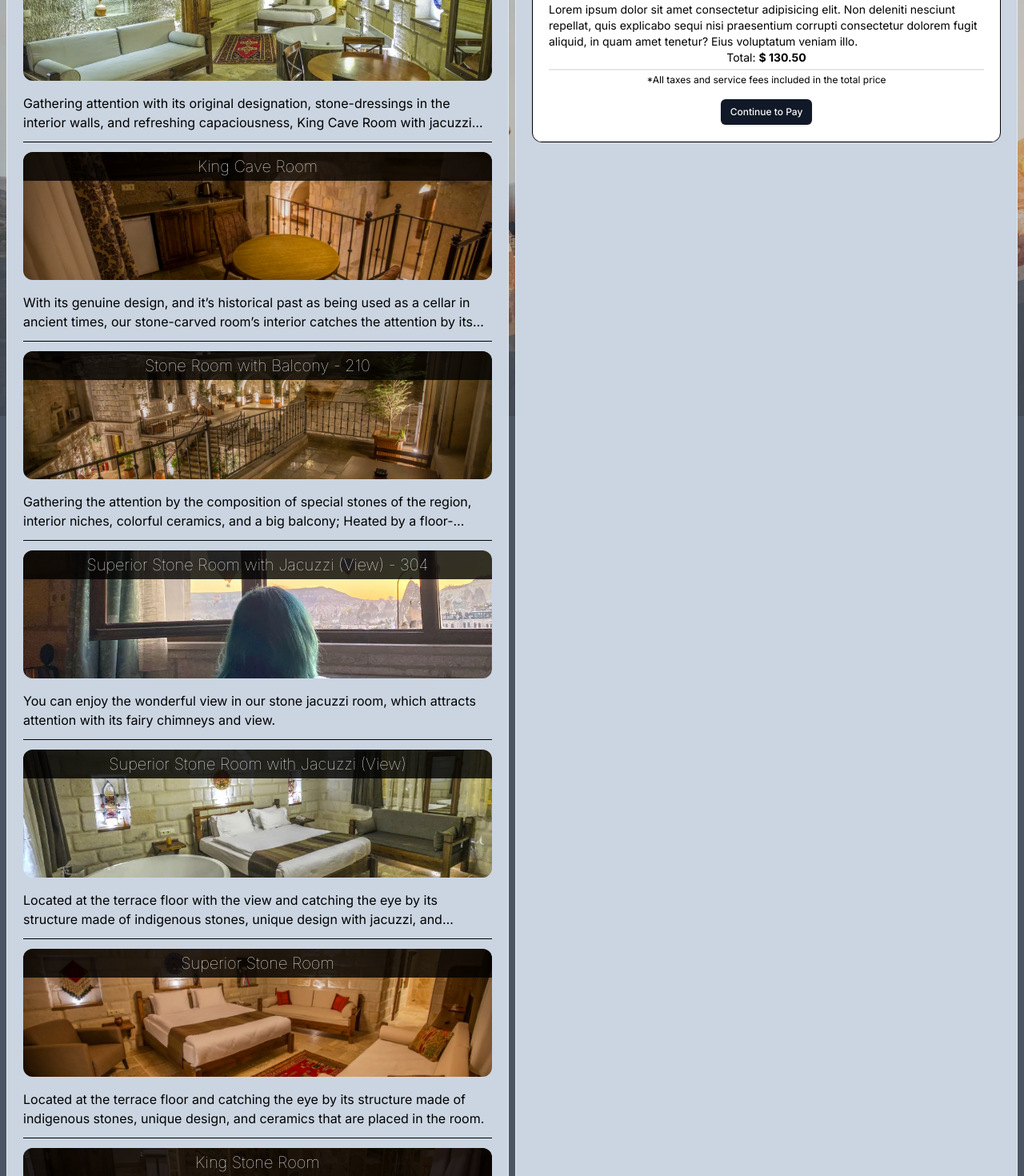
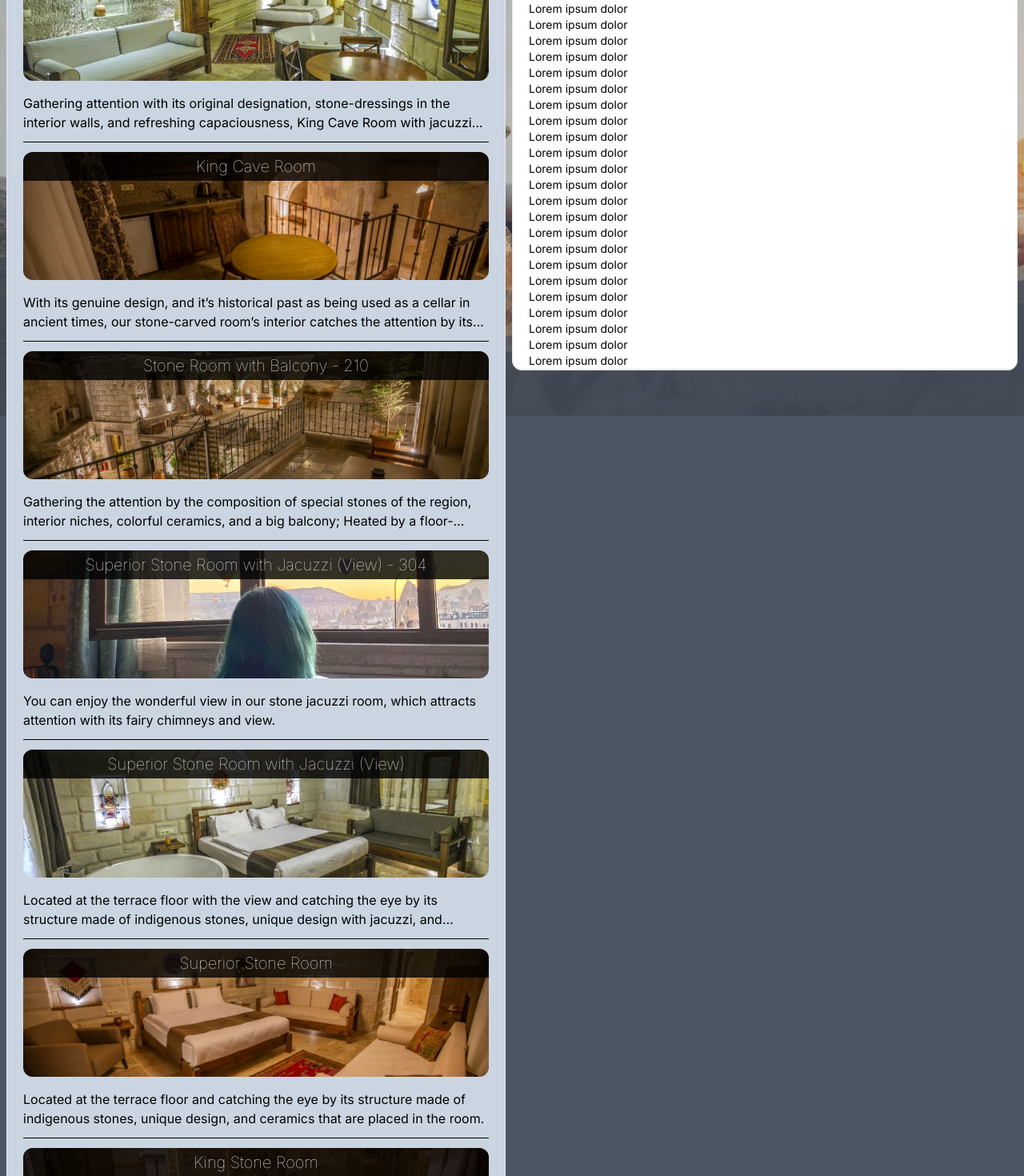
Before and after one commit to ZUBOV-ILLIA/hotel-booking-app, a Next.js app: page /reservation in a window 1280 px wide. Shown: the part 280-1750 px from the top of the page at 80% size. Built offline with nearby package versions, Linux system fonts and the light colour scheme; a web font is replaced by a local one.

Commit message:
reservation page work in progress

```diff
--- a/app/reservation/page.tsx
+++ b/app/reservation/page.tsx
@@ -1,3 +1,5 @@
+"use client";
+
 import rooms from "@/public/rooms.json";
 import Image from "next/image";
 import Link from "next/link";
@@ -8,16 +10,21 @@ import {
   AccordionTrigger,
 } from "@/components/ui/accordion";
 import { Button } from "@/components/ui/button";
+import overflowHiddenBody from "@/utility/helpers";
+import { useState } from "react";
 
-export default async function Reservation() {
+export default function Reservation() {
+  const [isOpen, setIsOpen] = useState(true);
+
   return (
     <div className="container mx-auto px-2">
       <h2 className="slideInFromTop mb-6 animate-slideInFromTop text-4xl font-thin">
         Reservation
       </h2>
 
-      <div className="grid grid-cols-2 gap-2">
-        <div className="col-span-2 rounded-xl border bg-slate-300 p-5 text-black md:col-span-1">
+      <div className="flex flex-wrap-reverse md:flex-wrap">
+        <div className="w-full md:w-1/2">
+          <div className="rounded-xl border bg-slate-300 p-5 text-black md:mr-2">
             {rooms.map((room) => (
               <div key={room.name} className="mb-3 border-b border-black pb-3">
                 <div className="relative mb-4 overflow-hidden rounded-xl">
@@ -40,37 +47,112 @@ export default async function Reservation() {
               </div>
             ))}
           </div>
+        </div>
 
-        <div className="col-span-2 rounded-xl border bg-slate-300 p-5 text-black md:col-span-1">
-          <div className="overflow-hidden rounded-xl border border-black bg-white">
-            {/* <h3 className="bg-black bg-opacity-80 p-1 text-center text-lg font-thin text-white">
-              RESERVATION SUMMARY
-            </h3> */}
-
+        <div className="sticky top-10 mb-2 h-min w-full md:top-16 md:w-1/2">
           <Accordion
             type="single"
             collapsible
-              className="w-full outline-none"
+            className="w-full overflow-hidden rounded-xl border bg-white outline-none"
             defaultValue="item-1"
+            onClick={() => {
+              setIsOpen((prev) => !prev);
+              overflowHiddenBody(!isOpen);
+            }}
           >
             <AccordionItem value="item-1">
               <AccordionTrigger className="custom-accordion bg-black bg-opacity-80 p-1 text-lg font-thin text-white hover:no-underline">
                 <h3 className="w-full text-center">RESERVATION SUMMARY</h3>
               </AccordionTrigger>
-                <AccordionContent className="p-5">
-                  <p>
-                    Lorem ipsum dolor sit amet consectetur adipisicing elit. Non
-                    deleniti nesciunt repellat, quis explicabo sequi nisi
-                    praesentium corrupti consectetur dolorem fugit aliquid, in
-                    quam amet tenetur? Eius voluptatum veniam illo.
-                  </p>
+              <AccordionContent className="max-h-[calc(100vh-90px)] overflow-y-scroll p-5 text-black md:max-h-[calc(100vh-300px)]">
+                <p>Lorem ipsum dolor</p>
+                <p>Lorem ipsum dolor</p>
+                <p>Lorem ipsum dolor</p>
+                <p>Lorem ipsum dolor</p>
+                <p>Lorem ipsum dolor</p>
+                <p>Lorem ipsum dolor</p>
+                <p>Lorem ipsum dolor</p>
+                <p>Lorem ipsum dolor</p>
+                <p>Lorem ipsum dolor</p>
+                <p>Lorem ipsum dolor</p>
+                <p>Lorem ipsum dolor</p>
+                <p>Lorem ipsum dolor</p>
+                <p>Lorem ipsum dolor</p>
+                <p>Lorem ipsum dolor</p>
+                <p>Lorem ipsum dolor</p>
+                <p>Lorem ipsum dolor</p>
+                <p>Lorem ipsum dolor</p>
+                <p>Lorem ipsum dolor</p>
+                <p>Lorem ipsum dolor</p>
+                <p>Lorem ipsum dolor</p>
+                <p>Lorem ipsum dolor</p>
+                <p>Lorem ipsum dolor</p>
+                <p>Lorem ipsum dolor</p>
+                <p>Lorem ipsum dolor</p>
+                <p>Lorem ipsum dolor</p>
+                <p>Lorem ipsum dolor</p>
+                <p>Lorem ipsum dolor</p>
+                <p>Lorem ipsum dolor</p>
+                <p>Lorem ipsum dolor</p>
+                <p>Lorem ipsum dolor</p>
+                <p>Lorem ipsum dolor</p>
+                <p>Lorem ipsum dolor</p>
+                <p>Lorem ipsum dolor</p>
+                <p>Lorem ipsum dolor</p>
+                <p>Lorem ipsum dolor</p>
+                <p>Lorem ipsum dolor</p>
+                <p>Lorem ipsum dolor</p>
+                <p>Lorem ipsum dolor</p>
+                <p>Lorem ipsum dolor</p>
+                <p>Lorem ipsum dolor</p>
+                <p>Lorem ipsum dolor</p>
+                <p>Lorem ipsum dolor</p>
+                <p>Lorem ipsum dolor</p>
+                <p>Lorem ipsum dolor</p>
+                <p>Lorem ipsum dolor</p>
+                <p>Lorem ipsum dolor</p>
+                <p>Lorem ipsum dolor</p>
+                <p>Lorem ipsum dolor</p>
+                <p>Lorem ipsum dolor</p>
+                <p>Lorem ipsum dolor</p>
+                <p>Lorem ipsum dolor</p>
+                <p>Lorem ipsum dolor</p>
+                <p>Lorem ipsum dolor</p>
+                <p>Lorem ipsum dolor</p>
+                <p>Lorem ipsum dolor</p>
+                <p>Lorem ipsum dolor</p>
+                <p>Lorem ipsum dolor</p>
+                <p>Lorem ipsum dolor</p>
+                <p>Lorem ipsum dolor</p>
+                <p>Lorem ipsum dolor</p>
+                <p>Lorem ipsum dolor</p>
+                <p>Lorem ipsum dolor</p>
+                <p>Lorem ipsum dolor</p>
+                <p>Lorem ipsum dolor</p>
+                <p>Lorem ipsum dolor</p>
+                <p>Lorem ipsum dolor</p>
+                <p>Lorem ipsum dolor</p>
+                <p>Lorem ipsum dolor</p>
+                <p>Lorem ipsum dolor</p>
+                <p>Lorem ipsum dolor</p>
+                <p>Lorem ipsum dolor</p>
+                <p>Lorem ipsum dolor</p>
+                <p>Lorem ipsum dolor</p>
+                <p>Lorem ipsum dolor</p>
+                <p>Lorem ipsum dolor</p>
+                <p>Lorem ipsum dolor</p>
+                <p>Lorem ipsum dolor</p>
+                <p>Lorem ipsum dolor</p>
+                <p>Lorem ipsum dolor</p>
+                <p>Lorem ipsum dolor</p>
+                <p>Lorem ipsum dolor</p>
 
-                  <div className="flex flex-col items-center">
+                <div className="flex flex-col items-center pt-4">
                   <p className="text-center">
                     Total: <b>$ 130.50</b>
                   </p>
-                    <div className="my-1 h-0.5 w-full border-b border-t" />
-                    <p className="mb-4 text-center text-xs">
+                  <div className="my-1 h-0.5 w-1/3 border-b border-t" />
+                  <p className="mb-4 text-center text-xs opacity-40">
                     *All taxes and service fees included in the total price
                   </p>
 
@@ -82,6 +164,5 @@ export default async function Reservation() {
         </div>
       </div>
     </div>
-    </div>
   );
 }
```
Lines whose indentation alone changed are shown as unchanged.
